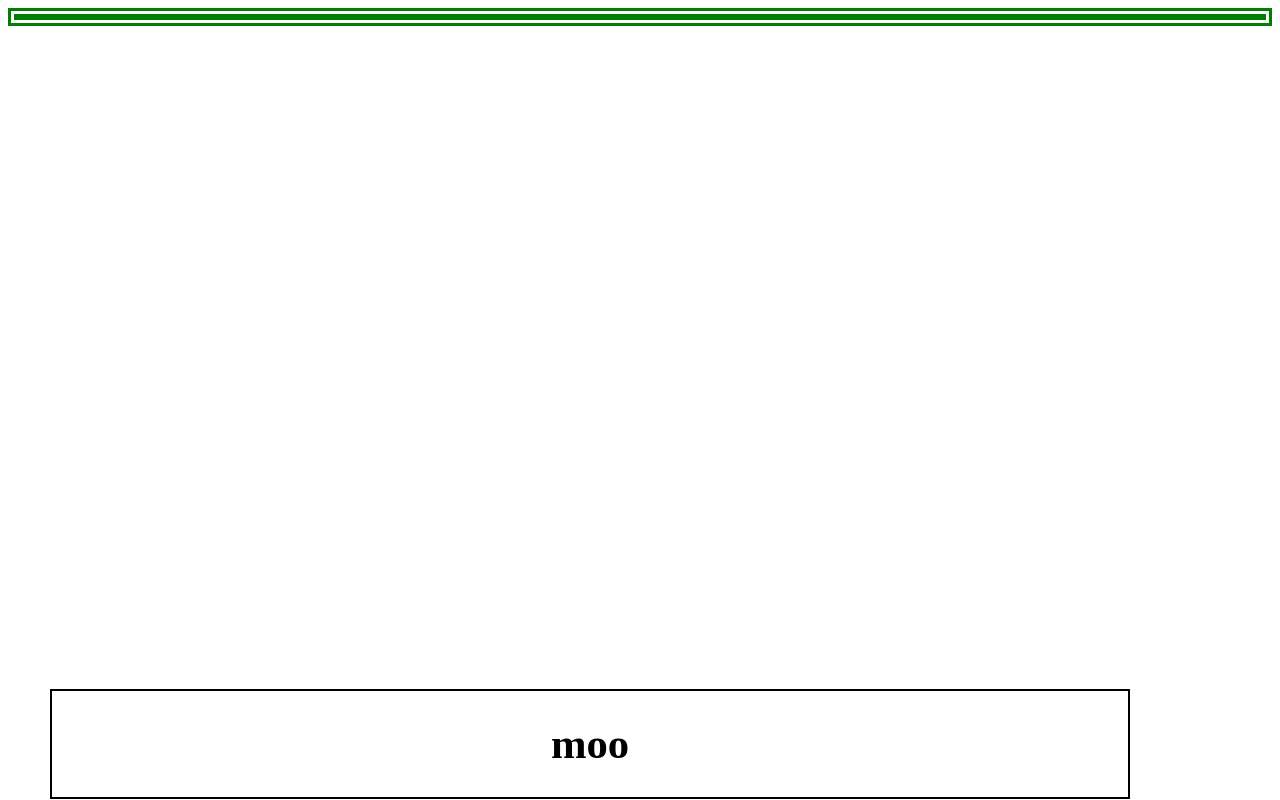
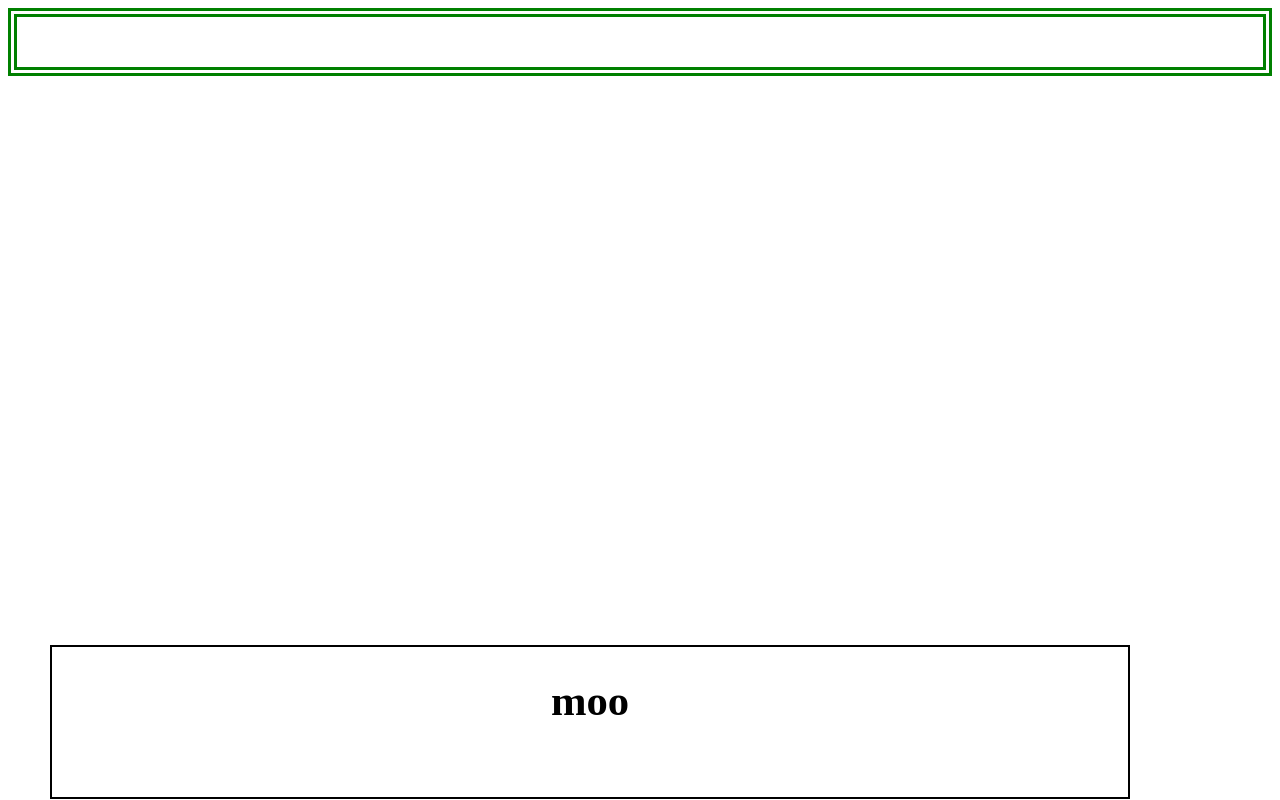
Before and after one commit to Lunnaku/1stweb, a plain HTML site: page index.html in a window 1280 px wide. Drawn offline with Linux system fonts and the light colour scheme.

Commit message:
Update main.css

```diff
--- a/main.css
+++ b/main.css
@@ -1,6 +1,6 @@
 #outer {
  border-width: 9px;
- border-height: 50px;
+ height: 50px;
   border-style: double;
  border-color: green;
 }
@@ -10,7 +10,7 @@ left: 50px;
  right: 150px;
   border-style: solid;
  border-width: 2px;
- border-height: 150px;
+ height: 150px;
  position: absolute;
  bottom: 1;
 
```
